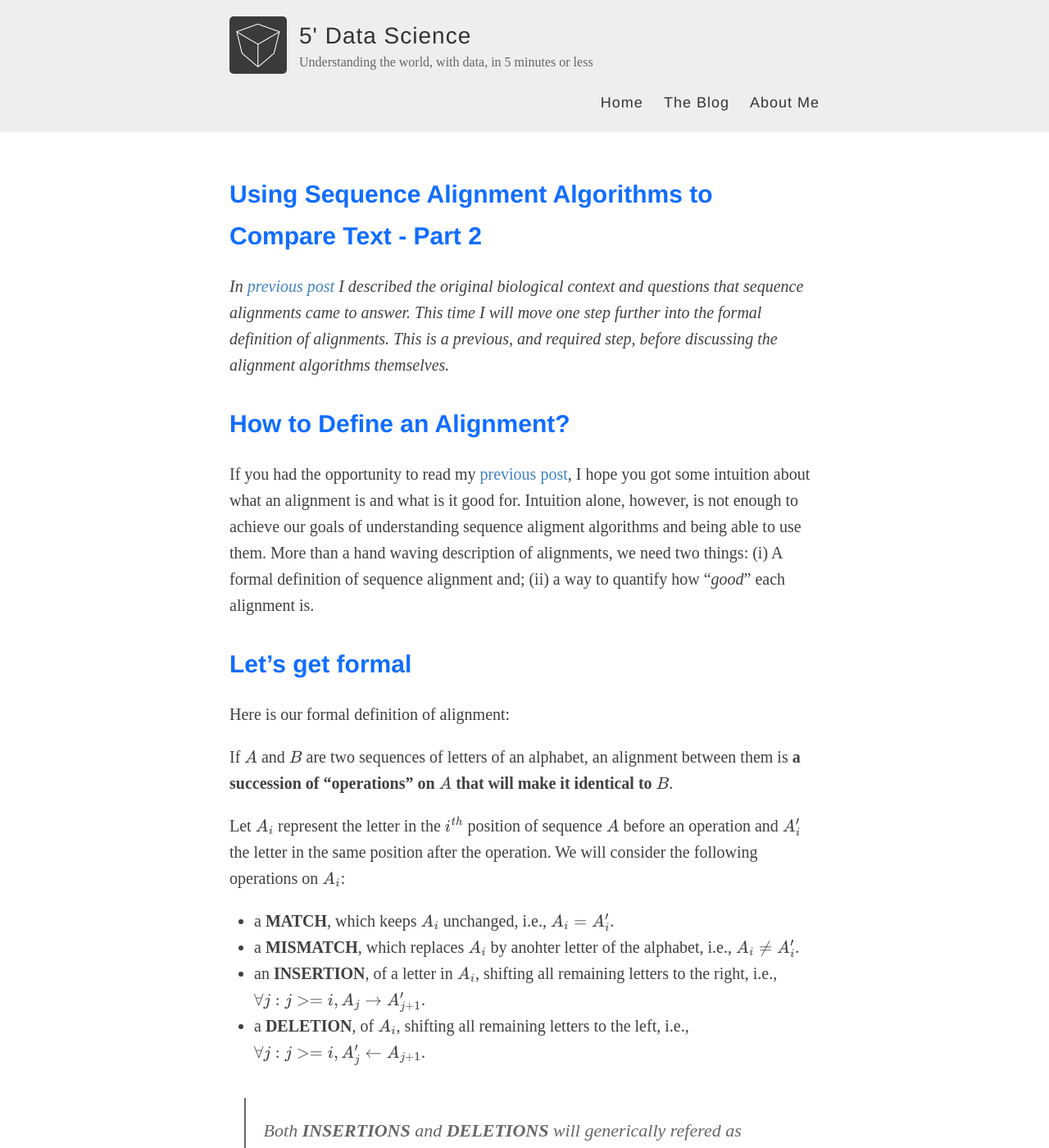
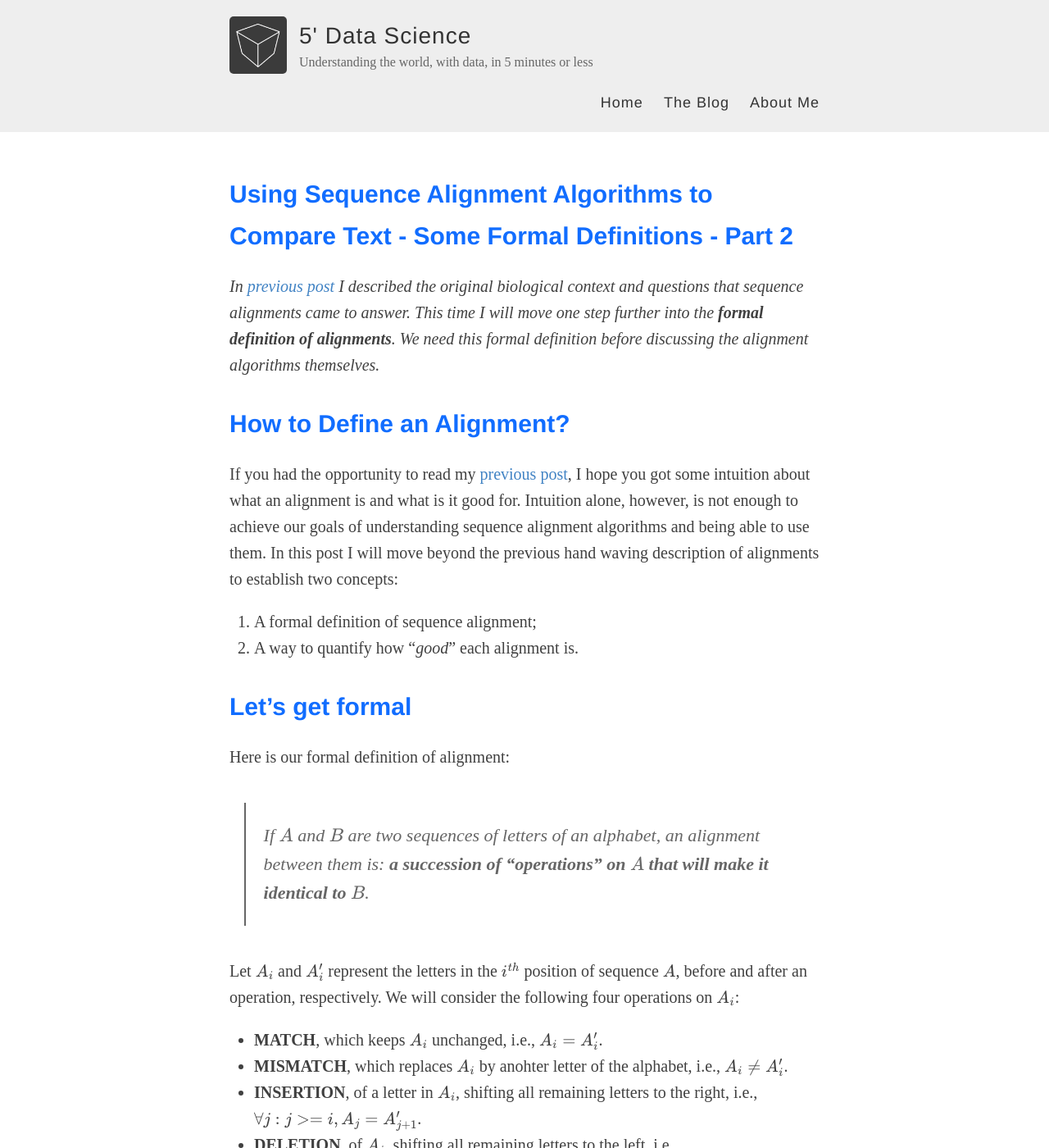
Before and after one commit to jaclx5/5-min-ds, a Jekyll site: the page built from _posts/2023-12-08-sequence_alignments_2.md, in a window 1280 px wide and 1400 px high. Shown: the whole window at 82% size. Built offline with Jekyll 4.4.1, drawn with Linux system fonts in a browser that asks for light colours; formulas are drawn with MathJax 3; comment, search, counter and statistics services are not loaded; some of the changed text lies outside the part shown.

Commit message:
sequence alignments second post

```diff
--- a/_posts/2023-11-03-sequence_alignments_2.md
+++ b/_posts/2023-12-08-sequence_alignments_2.md
@@ -1,10 +1,10 @@
 ---
-title: Using Sequence Alignment Algorithms to Compare Text - Part 2
+title: Using Sequence Alignment Algorithms to Compare Text - Some Formal Definitions - Part 2
 layout: post
 author: jaclx5
 ---
 
-_In [previous post](/sequence_alignments_1) I described the original biological context and questions that sequence alignments came to answer. This time I will move one step further into the formal definition of alignments. This is a previous, and required step, before discussing the alignment algorithms themselves._
+_In [previous post](/sequence_alignments_1) I described the original biological context and questions that sequence alignments came to answer. This time I will move one step further into the __formal definition of alignments__. We need this formal definition before discussing the alignment algorithms themselves._
 
 <script src="https://cdn.mathjax.org/mathjax/latest/MathJax.js?config=TeX-AMS-MML_HTMLorMML" type="text/javascript"></script>
 
@@ -32,24 +32,26 @@ _In [previous post](/sequence_alignments_1) I described the original biological
 
 # How to Define an Alignment?
 
-If you had the opportunity to read my [previous post](/sequence_alignments_1), I hope you got some intuition about what an alignment is and what is it good for. Intuition alone, however, is not enough to achieve our goals of understanding sequence aligment algorithms and being able to use them. More than a hand waving description of alignments, we need two things: (i) A formal definition of sequence alignment and; (ii) a way to quantify how "_good_" each alignment is.
-
-
+If you had the opportunity to read my [previous post](/sequence_alignments_1), I hope you got some intuition about what an alignment is and what is it good for. Intuition alone, however, is not enough to achieve our goals of understanding sequence alignment algorithms and being able to use them. In this post I will move beyond the previous hand waving description of alignments to establish two concepts:
+1. A formal definition of sequence alignment;
+1. A way to quantify how "_good_" each alignment is.
 
 
 # Let's get formal
 
 Here is our formal definition of alignment:
 
-If $$A$$ and $$B$$ are two sequences of letters of an alphabet, an alignment between them is __a succession of "operations" on $$A$$ that will make it identical to $$B$$__.
+> If $$A$$ and $$B$$ are two sequences of letters of an alphabet, an alignment between them is: __a succession of "operations" on $$A$$ that will make it identical to $$B$$__.
 
-Let $$A_i$$ represent the letter in the $$i^{th}$$ position of sequence $$A$$ before an operation and $$A'_i$$ the letter in the same position after the operation. We will consider the following operations on $$A_i$$:
-- a __MATCH__, which keeps $$A_i$$ unchanged, i.e., $$A_i = A'_i$$.
-- a __MISMATCH__, which replaces $$A_i$$ by anohter letter of the alphabet, i.e., $$A_i \neq A'_i$$.
-- an __INSERTION__, of a letter in $$A_i$$, shifting all remaining letters to the right, i.e., $$\forall j : j >= i, A_j \rightarrow A'_{j+1}$$.
-- a __DELETION__, of $$A_i$$, shifting all remaining letters to the left, i.e., $$\forall j : j >= i, A'_{j} \leftarrow A_{j+1}$$.
+Let $$A_i$$ and $$A'_i$$ represent the letters in the $$i^{th}$$ position of sequence $$A$$, before and after an operation, respectively. We will consider the following four operations on $$A_i$$:
+- __MATCH__, which keeps $$A_i$$ unchanged, i.e., $$A_i = A'_i$$.
+- __MISMATCH__, which replaces $$A_i$$ by anohter letter of the alphabet, i.e., $$A_i \neq A'_i$$.
+- __INSERTION__, of a letter in $$A_i$$, shifting all remaining letters to the right, i.e., $$\forall j : j >= i, A_j = A'_{j+1}$$.
+- __DELETION__, of $$A_i$$, shifting all remaining letters to the left, i.e., $$\forall j : j >= i, A'_{j} = A_{j+1}$$.
 
-> Both __INSERTIONS__ and __DELETIONS__ will generically refered as __GAPS__.
+Note that both __INSERTIONS__ and __DELETIONS__ will generically referred as __GAPS__.
+
+## Practical Examples
 
 To make things less abstract we will take the two following short sequences:
 
@@ -58,9 +60,9 @@ A = POINTER
 B = PUNTER
 {% endhighlight %}
 
-and try a few ways to align them, i.e., to transform $$POINTER$$ into $$PUNTER$$ by applying the above operations.
+and try a few ways to align them, i.e., to transform $$POINTER$$ into $$PUNTER$$ by applying the operations described above.
 
-> _In all examples bellow we "annotate" __MATCHES__ with a "\|", __MISMATCHES__ with a "x", and __GAPS__ with a "-"_
+> From now on, in all examples, I'll "annotate" __MATCHES__ with a "\|", __MISMATCHES__ with a "x", and __GAPS__ with a "\-".
 
 ## Alignment 1
 
@@ -69,7 +71,7 @@ A possible alignment can be the obtained by performing the following seven opera
 - a __MATCH__ in $$A_1$$
 - a __MISMATCH__ in $$A_2$$ replacing "O" $$\rightarrow$$ "U"
 - a __DELETION__ of $$A_3$$
-- Four __MATCHES__ in positions $$A_4$$ to $$A_7$$
+- Four __MATCHES__ in positions $$A_3$$ to $$A_6$$ (note that the index is updated after the deletion, that's why we refer to $$A_3$$ twice)
 
 {% highlight markdown %}
 A = POINTER
@@ -79,7 +81,7 @@ B = PU-NTER
 
 That's it! From this alignment we can see that the two words share the same letter $$P$$ and the suffix $$NTER$$ and only differ in two letters.
 
-All of this seem obvious (and it actually is when we deal with tiny sequences) but this is just a first step to familiarize ourselves with the basic concepts before proceeding to longer and difficult to align sequences.
+This doesn't look like much, in fact, aligning tiny sequences is pretty obvious. Don't give up yet, this is just a first step to help familiarize ourselves with the basic concepts before proceeding to longer and difficult to align sequences.
 
 ## Alignment 2
 
@@ -117,19 +119,17 @@ A = POINTER------
 B = -------PUNTER
 {% endhighlight %}
 
-If you argue that this is a quite silly alignment, I would tend to agree. However, for now, we are just concerned in transforming $$A$$ into $$B$$. All sequences of operations that achieve this goal are good enough.
-
-For the moment we have no way to say if an alignment is better than the other.
+You can argue that this is a silly alignment and I would agree. However, for now, we are just concerned in transforming $$A$$ into $$B$$. Any sequence of operations that achieves this goal is a valid alignment, as good as any other. __For the moment we have no way to say if an alignment is better than the other__.
 
 # The Optimal Alignment - Some Alignments are Better
 
-From the three examples above it is easy to see that the number of possible alignments between two sequences is huge. In fact, for sequences as small as the ones from our example there are almost 20000 possible alignments <a name="1eton"/>[[1]](#note1).
+From the three examples above it is easy to see that the number of possible alignments between two sequences is huge. In fact, for sequences as small as $$POINTER$$ and $$PUNTER$$ there are almost 20000 possible alignments <a name="1eton"/>[[1]](#note1).
 
-With so many possible alignments it would be really nice to find the "__best__" alignment of all, a.k.a., the "__optimal__" alignment. To find it we must first define some numerical quantity for each alignment, that we shall call "__score__", and choose as optimal, the one with the highest score.
+With so many possible alignments it would be nice to have a way to choose the "__best__" alignment of all, a.k.a., the "__optimal__" alignment. One way to do this would be to define some numerical quantity for each alignment, that we shall call "__score__", and call "optimal" the one with the highest score.
 
-A practical way to define a score is to assign a value to each operation that generates the alignment and sum all these values.
+A practical way to define the alignment's score is to assign a value to each of its operations and sum all these values.
 
-Let's assign one (totally arbitrary) value to each operation:
+As an example, let's assign one (totally arbitrary) value to each operation:
 
 <table class="data-table">
     <tr><td><b>Operation</b></td><td><b>Value</b></td></tr>
@@ -179,7 +179,7 @@ a score of:
 
 $$(0 \times 3) + (0 \times -1) + (13 \times -2) = -26$$
 
-We conclude that, with the proposed scoring scheme, the example 1 is clearly the "_best_" of the three alignments and, according to our definition, it is the "__optimal__" alignment.
+We conclude that, with the proposed scoring scheme, the alignment from example 1 is clearly the "_best_" of the three, and, according to our definition, it is the "__optimal__" alignment.
 
 ## Alternative Scoring Schemes
 
@@ -192,7 +192,7 @@ Note that the score depends on values __arbitrarily__ assigned to each operation
     <tr><td>GAP</td><td>1</td></tr>
 </table>
 
-We would obtain different alignment scores:
+We would obtain totally different alignment scores:
 
 - Alignment 1: $$(5 \times 0) + (1 \times 0) + (1 \times 1) = 1$$
 - Alignment 2: $$(5 \times 0) + (0 \times 0) + (3 \times 1) = 3$$
@@ -202,13 +202,13 @@ With this alternative scoring scheme, the alignment 3 becomes the optimal one, e
 
 The point here is that the concept of "_optimal alignment_" may depend on what we want to achieve with the alignment, and the scoring scheme must be chosen according these objectives.
 
-In certain scenarios we would prefer the alignment with the smallest number of changes, which, in our example, would be the first one. In other cases, however, we would want to explicitly avoid certain letter substitutions (e.g. we could have different scores for different pairs of matching letters).
+In certain scenarios we would prefer the alignment with the smallest number of changes and even smaller number of gaps, which, in our example, would be the first one. In other cases, however, we would want to explicitly avoid certain letter substitutions (e.g. we could have different scores for different pairs of matching letters).
 
 Each application of sequence alignments has a particular goal and, for each goal, a specific scoring scheme must be fine tuned.
 
 ## A Biology Inspired Scoring Scheme
 
-If this whole discussion regarding scoring schemes seems too abstract, I want to give you a real world example coming from my previous post: The comparison of biological sequences.
+If this whole discussion regarding scoring schemes seems too arbitrary or abstract, I want to give you a real world example coming from my previous post: The comparison of biological sequences.
 
 Here, the goal is to "reconstruct" the evolutionary history of each position of the ancestor sequence of nucleotides (for DNA) or amino acids (for proteins) <a name="2eton"/>[[2]](#note2).
 
@@ -231,13 +231,13 @@ The following substitution matrix is a common scoring scheme used to align DNA s
     <tr><td><b>INDEL</b></td><td colspan="4">-1</td></tr>
 </table>
 
-Each entry in a substitution matrix is related to the probability of observing, in a given time span (usually in the order of thousands of generations), a mutation of the nucleotide in the row into the nucleotide in the column <a name="4eton"/>[[4]](#note4). Note that the diagonal of the matrix corresponds to the event of no mutation.
+Each entry in a substitution matrix is related to the probability of observing, in a given time span (usually in the order of thousands of generations), a mutation of the nucleotide in the row into the nucleotide in the column <a name="4eton"/>[[4]](#note4). Note that the diagonal of the matrix corresponds to the event of no mutation which is much more probable than a mutation.
 
 From an alignment point of view, the diagonal corresponds to a __MATCH__ operation, while all other positions correspond to __MISSMATCHES__. Insertion and deletions of nucleotides, which also occur in nature and are commonly called "_indels_", have a specific score and correspond to the __GAP__ operation. See [Hamady 2006](#Hamady2006) for an interesting discussion on the subject.
 
 To see how all of this works, let's take a look into the following alignment between two small sequences:
 
-<div align="left" id="DNA">
+<div align="center" id="DNA">
 <span class="seqname">Seq1&nbsp;</span><span class="G">GG</span><span class="C">C</span><span class="-">-</span><span class="G">GG</span><br/>
 <span class="seqname">&nbsp;&nbsp;&nbsp;&nbsp;&nbsp;||x-||</span><br/>
 <span class="seqname">Seq2&nbsp;</span><span class="G">GG</span><span class="A">A</span><span class="T">T</span><span class="G">GG</span>
@@ -245,13 +245,15 @@ To see how all of this works, let's take a look into the following alignment bet
 
 And now let's consider this alternative alignment between the same sequences:
 
-<div align="left" id="DNA">
+<div align="center" id="DNA">
 <span class="seqname">Seq1&nbsp;</span><span class="G">GG</span><span class="-">-</span><span class="C">C</span><span class="G">GG</span><br/>
 <span class="seqname">&nbsp;&nbsp;&nbsp;&nbsp;&nbsp;||-x||</span><br/>
 <span class="seqname">Seq2&nbsp;</span><span class="G">GG</span><span class="A">A</span><span class="T">T</span><span class="G">GG</span>
 </div>
 
-Which one of those two alignments is the one most probable biologically, given the evolutionary model represented by our substitution matrix? In other words, was there a mutation bewteen "C" $$\leftrightarrow$$ "A" and an a indel of the "T", or alternatively, an indel of the "A" with a mutation between "C" $$\leftrightarrow$$ "T"?
+Given the evolutionary model represented by our substitution matrix above, __which one of these two alignments is the most probable one, from a biological point of view?__
+
+In other words, in the ancestry of those two sequences, was there a mutation between "C" $$\leftrightarrow$$ "A" and an a _indel_ of the "T", or alternatively, an _indel_ of the "A" with a mutation between "C" $$\leftrightarrow$$ "T"?
 
 Computing the scores we get respectively:
 
@@ -271,11 +273,11 @@ First, the idea of "__optimal alignment__" is closely related with the mathemati
 
 Second, it's easy to see that playing with the values assigned to each pairing will impact the final alignment score dramatically. The choices of values must have in mind the practical objectives of the alignment. Our goal in these posts will be to compare text, so the values of the first example ($$MATCH=3$$, $$MISSMATCH=-1$$, $$GAP=-2$$) that promote matches and penalize a little less mismatches than gaps, tend to work well.
 
-Third, contrary to the biological example presented above, when aligning text the absolute value of each alignment's score is not important by itself. We are only interested in the alignment with the maximum score.
+Third, contrary to the biological example presented above, when aligning text, the absolute value of each alignment's score is not important by itself. We are only interested in the alignment with the maximum score.
 
 # Next Steps
 
-Now that we have a formal foundation to define and evaluate alignments, it's time to start exploring the algorithms to perform theses alignments automaticaly. This will be the subject of the next post.
+Now that we have a formal foundation to define and evaluate alignments, it's time to start exploring the algorithms to perform theses alignments automatically. This will be the subject of the next post.
 
 
 # Notes
@@ -296,12 +298,12 @@ print(f(7, 6))
 
 <a name="note2" />__[[2]](#2eton)__ The _ancestor_ sequence is the one that originated both sequences being aligned through mutation.
 
-<a name="note3" />__[[3]](#3eton)__ For the pedantic, this matrix is a common scoring scheme for __coding__ DNA that differs from __non coding__ DNA. This discussion however is way beyond the scope of this post.
+<a name="note3" />__[[3]](#3eton)__ For the pedantic, this matrix is a common scoring scheme for __coding__ DNA which would not be applicable to __non coding__ DNA. This discussion however is way beyond the scope of this post.
 
 <a name="note4" />__[[4]](#4eton)__ In reality the substitution matrix represents the log odds score of the probability of the mutation over the probability of observing the original nucleotide, but this is a technical discussion way beyond the scope of our discussion. For more information see [here](https://en.wikipedia.org/wiki/Substitution_matrix#Log-odds_matrices).
 
 # References
 
-<a name="Torres2004">[Torres2004]</a> Torres A., Cabada A., Nieto J. (2004). __An Exact Formula for the Number of Alignments Between Two DNA Sequences__. DNA sequence, 14, 427-430.
+<a name="Torres2004">[\[Torres2004\]](https://pubmed.ncbi.nlm.nih.gov/15018352/)</a> Torres A., Cabada A., Nieto J. (2004). __An Exact Formula for the Number of Alignments Between Two DNA Sequences__. DNA sequence, 14, 427-430.
 
-<a name="Hamady2006">[Hamady2006]</a> Hamady M., Betterton M., Knight R. (2006). __Using the nucleotide substitution rate matrix to detect horizontal gene transfer.__ BMC bioinformatics. 7:476.
+<a name="Hamady2006">[\[Hamady2006\]](https://bmcbioinformatics.biomedcentral.com/articles/10.1186/1471-2105-7-476)</a> Hamady M., Betterton M., Knight R. (2006). __Using the nucleotide substitution rate matrix to detect horizontal gene transfer.__ BMC bioinformatics. 7:476.
```
Also changed, not shown: other parts of _posts/2023-12-08-sequence_alignments_2.md (+5 -5 lines).
